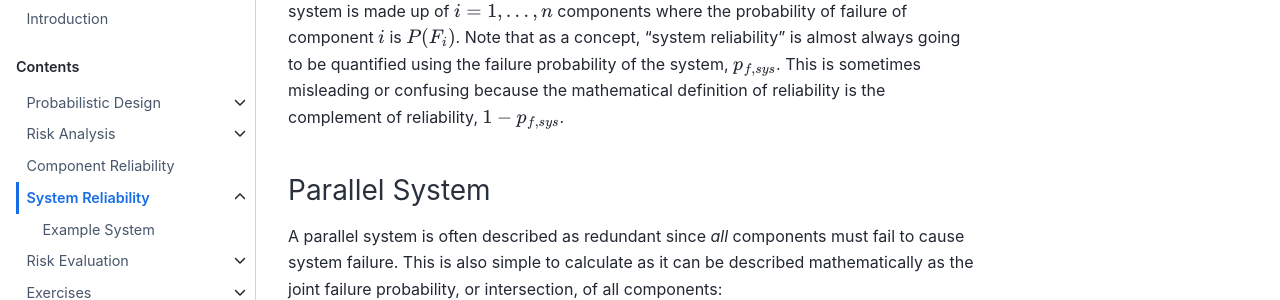
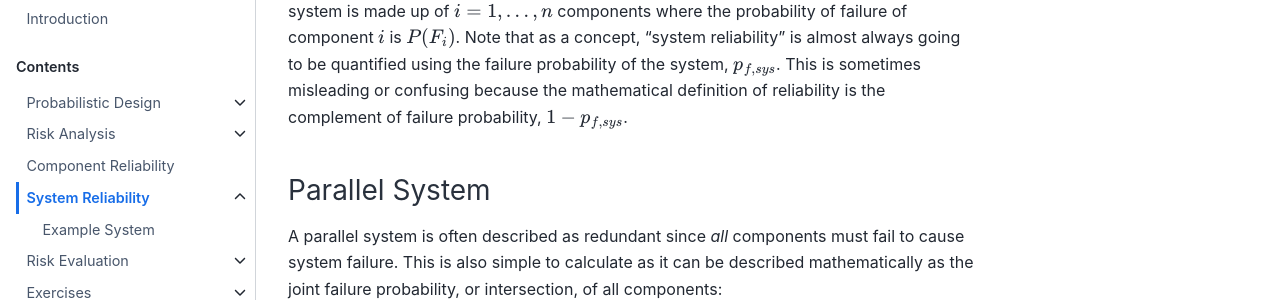
Before and after one commit to TUDelft-CITG/MUDE, a Jupyter Book: the page built from book/reliability-system/overview.md, in a window 1280 px wide and 900 px high, scrolled down 2376 px. Shown: the part 206-506 px from the top of the window. Built offline with Jupyter Book 1.0.4 settings and Sphinx 7.4.7 and the Sphinx Book theme 1.1.4, drawn with Linux system fonts in a browser that asks for light colours.

Commit message:
typo system rel overview

```diff
--- a/book/reliability-system/overview.md
+++ b/book/reliability-system/overview.md
@@ -44,7 +44,7 @@
 
 ## Reliability Calculations
 
-Equations for computing parallel and series system reliability are described here with the notation $F_i$ and $\bar{F_i}$ to denote failure and non-failure of component $i$, respectively. A system is made up of $i=1,...,n$ components where the probability of failure of component $i$ is $P(F_i)$. Note that as a concept, "system reliability" is almost always going to be quantified using the failure probability of the system, $p_{f,sys}$. This is sometimes misleading or confusing because the mathematical definition of reliability is the complement of reliability, $1-p_{f,sys}$.
+Equations for computing parallel and series system reliability are described here with the notation $F_i$ and $\bar{F_i}$ to denote failure and non-failure of component $i$, respectively. A system is made up of $i=1,...,n$ components where the probability of failure of component $i$ is $P(F_i)$. Note that as a concept, "system reliability" is almost always going to be quantified using the failure probability of the system, $p_{f,sys}$. This is sometimes misleading or confusing because the mathematical definition of reliability is the complement of failure probability, $1-p_{f,sys}$.
 ### Parallel System
 
 A parallel system is often described as redundant since *all* components must fail to cause system failure. This is also simple to calculate as it can be described mathematically as the joint failure probability, or intersection, of all components:
```
